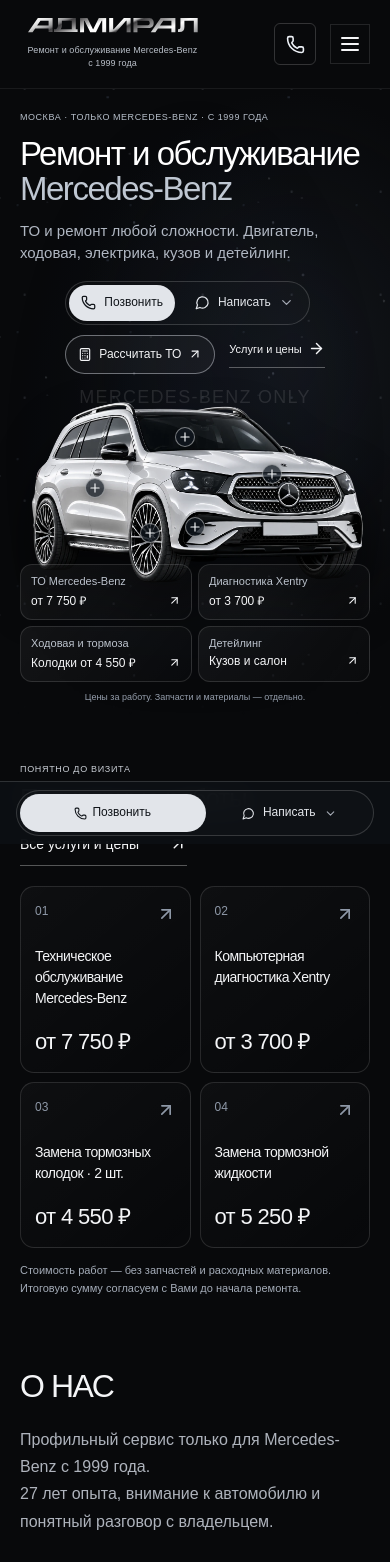
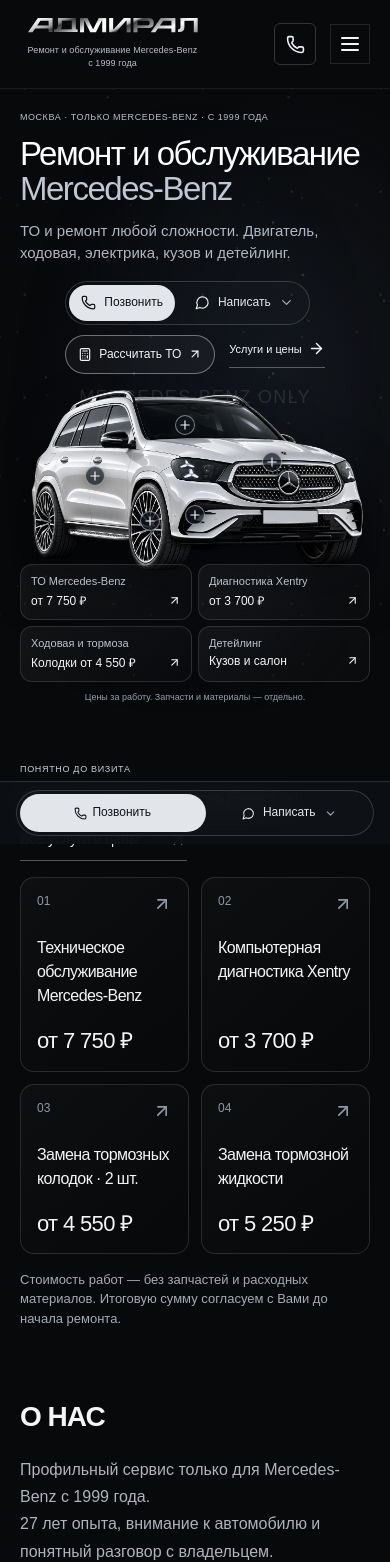
Before and after one commit to razievdaniil-rgb/admiral_mers, a React (Vite) app: page / in a window 390 px wide. Shown: the top 1562 px of the page. Built offline with nearby package versions, Linux system fonts and the light colour scheme; a web font is replaced by a local one.

Commit message:
Unify typography hierarchy and four-pixel spacing rhythm

```diff
--- a/src/main.tsx
+++ b/src/main.tsx
@@ -55,6 +55,7 @@ import "./page-density.css";
 import "./contact-controls.css";
 import "./comfort-gallery.css";
 import "./interaction-polish.css";
+import "./visual-consistency.css";
 
 gsap.registerPlugin(ScrollTrigger);
 type Booking = { service?: string; model?: string; branch?: string };
--- /dev/null
+++ b/src/visual-consistency.css
@@ -0,0 +1,144 @@
+/* Shared type roles and a four-pixel spacing rhythm. Hero viewport sizing stays local. */
+:root {
+  --body: "Inter Variable", sans-serif;
+  --heading: "Manrope Variable", sans-serif;
+  --space-1: 4px;
+  --space-2: 8px;
+  --space-3: 12px;
+  --space-4: 16px;
+  --space-5: 24px;
+  --space-6: 32px;
+  --space-7: 48px;
+  --type-page: 40px;
+  --type-section: 32px;
+  --type-card: 24px;
+}
+body { font-family: var(--body); }
+h1, h2, h3 { text-wrap: balance; }
+:is(.page-intro > h1, .figma-about .page-intro > h1,
+  .maintenance-calculator h1, .service-detail .service-detail-copy h1) {
+  font-family: var(--heading);
+  font-size: var(--type-page);
+  font-weight: 550;
+  line-height: 1.15;
+  letter-spacing: -.045em;
+}
+:is(.figma-home h2, .price-section-heading h2, .catalog-section-heading h2,
+  .about-team h2, .principles .figma-centered-heading h2, .cta-bottom h2,
+  .faq h2, .service-editorial h2) {
+  font-family: var(--heading);
+  font-size: var(--type-section);
+  font-weight: 550;
+  line-height: 1.2;
+  letter-spacing: -.035em;
+}
+:is(.about-team h3, .history-scene-copy h3, .branch-showcase-card h3,
+  .contact-section .branch-card h3) {
+  font-family: var(--heading);
+  font-size: var(--type-card);
+  font-weight: 550;
+  line-height: 1.25;
+  letter-spacing: -.025em;
+}
+:is(.page-intro > .lead, .figma-about .page-intro > .lead,
+  .calculator-intro, .history-scene-copy > p,
+  .service-detail .service-detail-copy > p:not(.eyebrow):not(.selected-model)) {
+  font-family: var(--body);
+  font-size: 16px;
+  line-height: 1.5;
+  font-weight: 400;
+}
+.page-intro, .figma-about .page-intro { padding-block: 20px 24px; }
+.page-intro .breadcrumbs { margin-bottom: 16px; font-size: 12px; line-height: 1.5; }
+.page-intro > .lead, .figma-about .page-intro > .lead { margin-top: 12px; }
+.price-section-heading { gap: 24px; margin-bottom: 24px; }
+.price-section-heading > p { font-size: 14px; line-height: 1.5; }
+.service-shortcuts { gap: 8px; padding-bottom: 16px; }
+.service-shortcuts > a, .service-shortcuts > button {
+  min-height: 40px;
+  padding: 8px 12px;
+  font-size: 13px;
+  font-weight: 500;
+  line-height: 1.5;
+}
+.price-search input { font-size: 16px; line-height: 1.5; padding-block: 12px; }
+.price-note { font-size: 13px; line-height: 1.5; margin-top: 16px; }
+.price-result-count { font-size: 12px; line-height: 1.5; margin-top: 16px; }
+.price-row { padding-block: 16px; gap: 24px; }
+.price-row > a:first-child { font-size: 16px; line-height: 1.5; }
+.price-row > a:first-child > span { font-size: 12px; line-height: 1.5; gap: 8px; margin-top: 4px; }
+.price-row strong { font-size: 18px; font-weight: 550; font-variant-numeric: tabular-nums; }
+.price-chat { font-size: 13px; }
+.popular-price-grid { gap: 16px; }
+.popular-price-card { padding: 24px; }
+.popular-price-card h3 { font-family: var(--body); font-size: 16px; font-weight: 500; line-height: 1.5; }
+.sculpture-card h3 { font-family: var(--body); font-size: 16px; font-weight: 550; line-height: 1.5; letter-spacing: 0; }
+.popular-price-card strong, .calculator-total { font-variant-numeric: tabular-nums; }
+.history-scene { gap: 32px; margin-top: 16px; }
+.history-scene-copy h3 { margin-block: 12px; }
+.history-tabs > button { gap: 8px; padding-bottom: 16px; }
+.history-nav { margin-top: 16px; gap: 8px; }
+.history-nav button { min-width: 40px; min-height: 40px; }
+.figma-comfort { gap: 32px 48px; padding-block: 48px; }
+.comfort-gallery { gap: 16px; }
+.figma-comfort p { margin-top: 16px; line-height: 1.5; }
+.figma-comfort .comfort-placeholder-note { margin: 0; }
+.calculator-options legend { font-size: 20px; line-height: 1.4; font-weight: 550; margin-bottom: 12px; }
+.calculator-model { gap: 8px; font-size: 16px; }
+.calculator-model > span { font-size: 12px; line-height: 1.5; }
+.calculator-model select { padding: 12px 16px; font-size: 16px; line-height: 1.5; }
+.calculator-modes, .calculator-works { gap: 12px; }
+.calculator-modes label, .calculator-works label { gap: 12px; padding: 16px; }
+.calculator-modes strong { font-size: 16px; line-height: 1.5; }
+.calculator-modes small { font-size: 13px; line-height: 1.5; margin-top: 4px; }
+.calculator-summary { padding: 24px; }
+.calculator-note, .calculator-summary > .calculator-note:last-child { font-size: 12px; line-height: 1.5; }
+.calculator-summary > p:first-of-type { font-size: 14px; line-height: 1.5; }
+.calculator-total { margin-block: 8px 16px; }
+.contact-section .branch-actions { gap: 16px; padding-top: 12px; margin-top: 12px; }
+.contact-section .branch-card { padding: 16px 24px; }
+.contact-section .branch-actions > a { font-size: 13px; line-height: 1.5; min-height: 40px; }
+.contact-section > .map-note { font-size: 12px; line-height: 1.5; }
+.faq-list summary { font-size: 16px; line-height: 1.5; padding-block: 24px; }
+.faq-list details > p { font-size: 16px; line-height: 1.5; padding-bottom: 24px; }
+@media (min-width: 801px) and (max-height: 720px) {
+  :root { --type-page: 36px; --type-section: 28px; }
+  .page-intro, .figma-about .page-intro { padding-block: 12px 16px; }
+  .page-intro > .lead, .figma-about .page-intro > .lead { margin-top: 8px; }
+  .calculator-intro { font-size: 15px; margin-block: 12px 16px; }
+  .calculator-summary { padding: 20px; }
+  .calculator-modes label { padding-block: 12px; }
+  .price-section-heading { margin-bottom: 16px; }
+  .price-list { padding-top: 8px; }
+  .price-row { padding-block: 12px; }
+  .contact-section .branch-card { padding: 12px 16px; }
+  .contact-section .branch-actions { padding-top: 8px; margin-top: 8px; }
+  .contact-section .branch-actions > a { min-height: 36px; }
+  .contact-section { row-gap: 12px; }
+}
+@media (max-width: 800px) {
+  :root { --type-page: 32px; --type-section: 28px; --type-card: 24px; }
+  .page-intro, .figma-about .page-intro { padding-block: 16px 24px; }
+  .page-intro .breadcrumbs { margin-bottom: 12px; }
+  .price-section-heading { gap: 12px; margin-bottom: 16px; }
+  .price-row { gap: 12px; }
+  .price-row > a:first-child { font-size: 15px; }
+  .price-row strong { font-size: 16px; }
+  .popular-price-grid { gap: 12px; }
+  .popular-price-card { padding: 16px; }
+  .history-scene { gap: 24px; }
+  .figma-comfort { gap: 24px; padding-block: 32px; }
+  .comfort-gallery { gap: 16px; }
+  .calculator-intro { font-size: 15px; margin-block: 12px 16px; }
+  .maintenance-calculator > .text-link { margin-bottom: 8px; }
+  .maintenance-calculator > .eyebrow { margin-bottom: 4px; }
+  .maintenance-calculator > .eyebrow { display: none; }
+  .calculator-options fieldset { margin-top: 16px; }
+  .calculator-modes { gap: 8px; }
+  .calculator-summary, .contact-section .branch-card { padding: 20px; }
+  .calculator-modes label, .calculator-works label { padding: 12px 16px; }
+  .faq-list summary { padding-block: 20px; }
+}
+@media (max-width: 600px) {
+  .service-hero-car { margin-block: -20px -8px; }
+}
```
Also changed, not shown: 1 other file (tests, documents, lock files or other folders).
